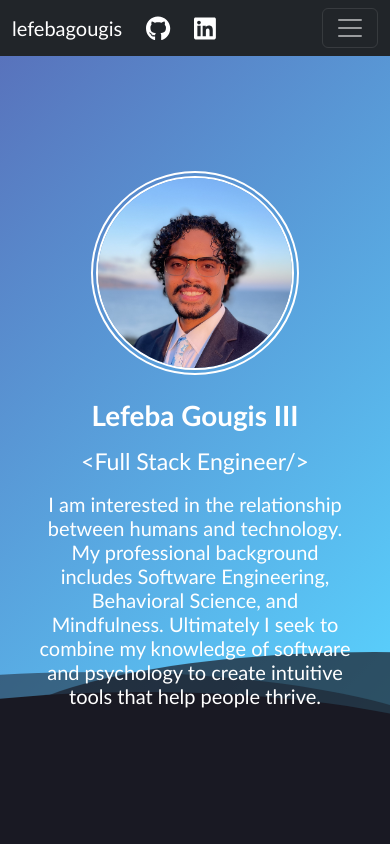
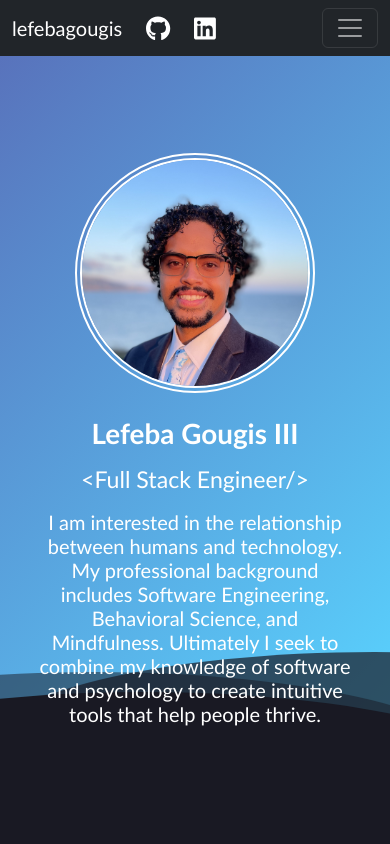
Before and after one commit to gougisle/portfolio-website, a React (Create React App) app: page / in a window 390 px wide. Shown: the top 844 px of the page. Built offline with nearby package versions, Linux system fonts and the light colour scheme.

Commit message:
fixing media query

```diff
--- a/src/styles/introductionstyles.scss
+++ b/src/styles/introductionstyles.scss
@@ -9,12 +9,12 @@
 
   img.headshot-image {
     width: 20rem;
-    height: 50%;
+    height: 20rem;
     border-radius: 50%;
     border: 7px double white;
-    @media screen and (max-width: 480px) {
-      width: 13rem;
-      height: 100%;
+    @media (max-width: 480px) {
+      width: 15rem;
+      height: 15rem;
       border-radius: 50%;
       border: 7px double white;
     }
```
